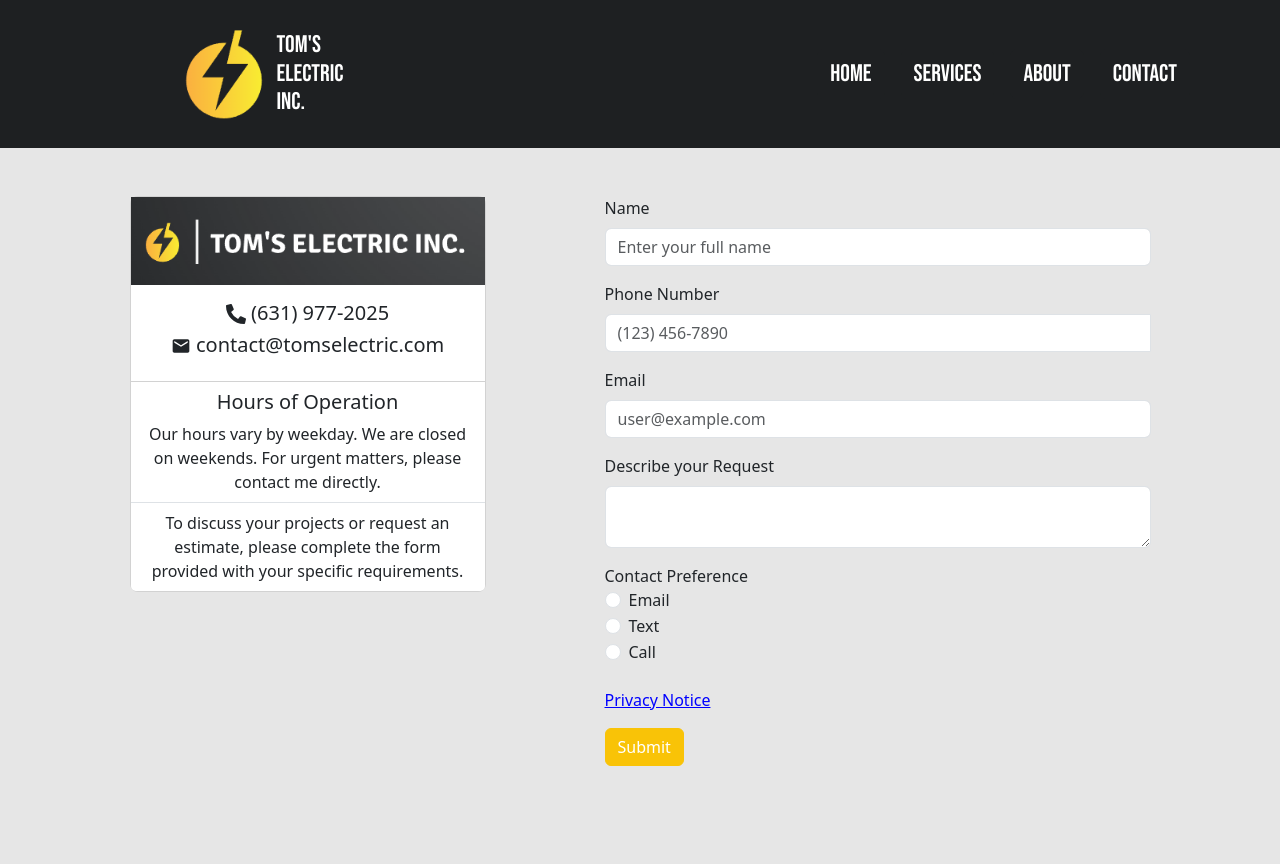
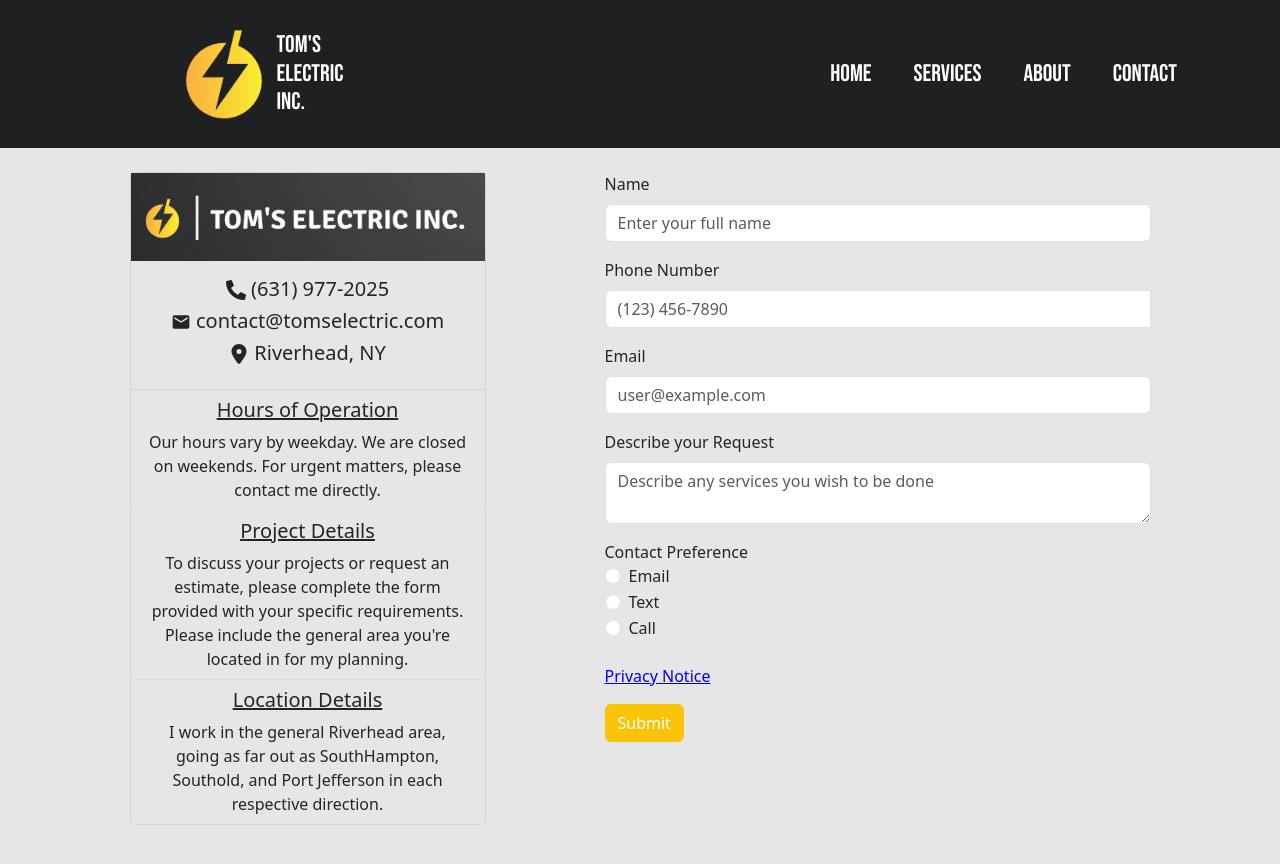
Before and after one commit to Domipowski/Toms-Electric, a React (Create React App) app in the folder toms-electric/: page /contact in a window 1280 px wide. Shown: the top 864 px of the page. After the commit the page ends 825 px from the top, so only its background shows below. Built offline with nearby package versions, Linux system fonts and the light colour scheme.

Commit message:
Contact finishing touches

```diff
--- a/toms-electric/src/App.css
+++ b/toms-electric/src/App.css
@@ -21,6 +21,10 @@
 
 .block {
     display: block;
+}
+
+body {
+    background-color: #e6e6e6;
 }
 
 /* NavBar */
@@ -255,3 +259,7 @@
     height: 100vh;
     display: flex;
 }
+
+.underline {
+    text-decoration: underline;
+}
--- a/toms-electric/src/contact/Info.js
+++ b/toms-electric/src/contact/Info.js
@@ -1,17 +1,18 @@
 import {Card, CardTitle, CardBody, CardText, ListGroup, ListGroupItem } from 'reactstrap';
 import { FaPhoneAlt } from "react-icons/fa";
+import { FaLocationDot } from "react-icons/fa6";
 import { MdEmail } from "react-icons/md";
 
 function Info() {
     return(
         <div>
-            <Card style={{ borderRadius: 8 }}>
+            <Card>
                 <img
                     alt="Tom's Electric Logo"
                     src="/logo.png"
                 />
 
-                <CardBody>
+                <CardBody className="alt-background">
                     <CardTitle tag="h5" className="text-center">
                         <FaPhoneAlt /> (631) 977-2025
                     </CardTitle>
@@ -19,20 +20,36 @@
                     <CardTitle tag="h5" className="text-center">
                         <MdEmail /> contact@tomselectric.com
                     </CardTitle>
+
+                    <CardTitle tag="h5" className="text-center">
+                        <FaLocationDot /> Riverhead, NY
+                    </CardTitle>
                 </CardBody>
 
                 <ListGroup flush>
-                    <ListGroupItem>
+                    <ListGroupItem className="alt-background">
                         <div className="text-center">
-                            <h5>Hours of Operation</h5>
+                            <h5 className="underline">Hours of Operation</h5>
                             <CardText>
                                 Our hours vary by weekday. We are closed on weekends. For urgent matters, please contact me directly.
                             </CardText>
                         </div>
                     </ListGroupItem>
 
-                    <ListGroupItem className="text-center">
-                        To discuss your projects or request an estimate, please complete the form provided with your specific requirements.
+                    <ListGroupItem className="text-center alt-background">
+                        <h5 className="underline">Project Details</h5>
+                        <CardText>
+                            To discuss your projects or request an estimate, please complete the form provided with your specific requirements.
+                            Please include the general area you're located in for my planning.
+                        </CardText>
+                    </ListGroupItem>
+
+
+                    <ListGroupItem className="text-center alt-background">
+                        <h5 className="underline">Location Details</h5>
+                        <CardText>
+                            I work in the general Riverhead area, going as far out as SouthHampton, Southold, and Port Jefferson in each respective direction.
+                        </CardText>
                     </ListGroupItem>
                 </ListGroup>
             </Card>
--- a/toms-electric/src/contact/Inputs.js
+++ b/toms-electric/src/contact/Inputs.js
@@ -82,8 +82,7 @@
 
   render() {
     return(
-      <Form
-      onSubmit = {this.handleSubmit}>
+      <Form onSubmit = {this.handleSubmit}>
         <FormGroup>
           <Label for="name">Name</Label>
           <Input
@@ -139,6 +138,7 @@
             id="exampleText"
             name="request"
             type="textarea"
+            placeholder="Describe any services you wish to be done"
             value={this.state.request}
             onChange={this.handleInputChange}
           />
--- a/toms-electric/src/contact/index.js
+++ b/toms-electric/src/contact/index.js
@@ -4,8 +4,8 @@
 
 function Contact() {
     return(
-        <div className="contact-background">
-            <Container className="mt-5">
+        <div>
+            <Container className="mt-4">
                 <Row className="justify-content-around align-items-start">
                     <Col xs="12" sm="8" lg="4">
                         <Info/>
```
